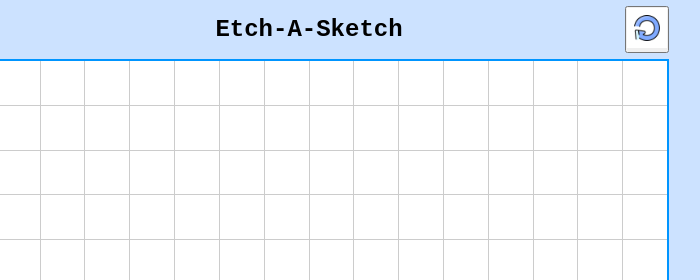
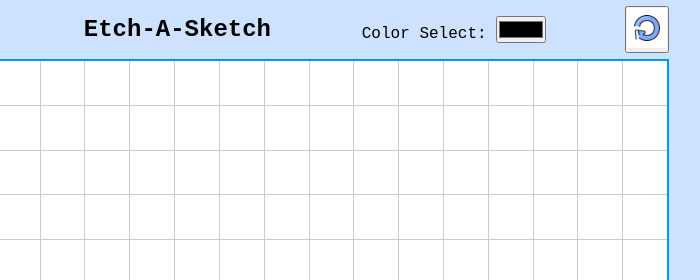
Before and after one commit to Aparichit0/etch-a-sketch, a plain HTML site: page index.html in a window 1280 px wide. Shown: the top 280 px of the page, 331-1031 px from the left. Drawn offline with Linux system fonts and the light colour scheme.

Commit message:
added color picker

```diff
--- a/index.html
+++ b/index.html
@@ -17,6 +17,10 @@
                 <button><img src="./icons/home.png" alt="Home"></button>
             </a>
             <h1>Etch-A-Sketch</h1>
+            <div class="colorSelection">
+                <label for="colorPicker">Color Select:</label>
+                <input type="color" id="colorPicker">
+            </div>
             <button id="reload"><img src="./icons/reload.png" alt="reload"></button>
         </nav>
         <div class="container"></div>
```
